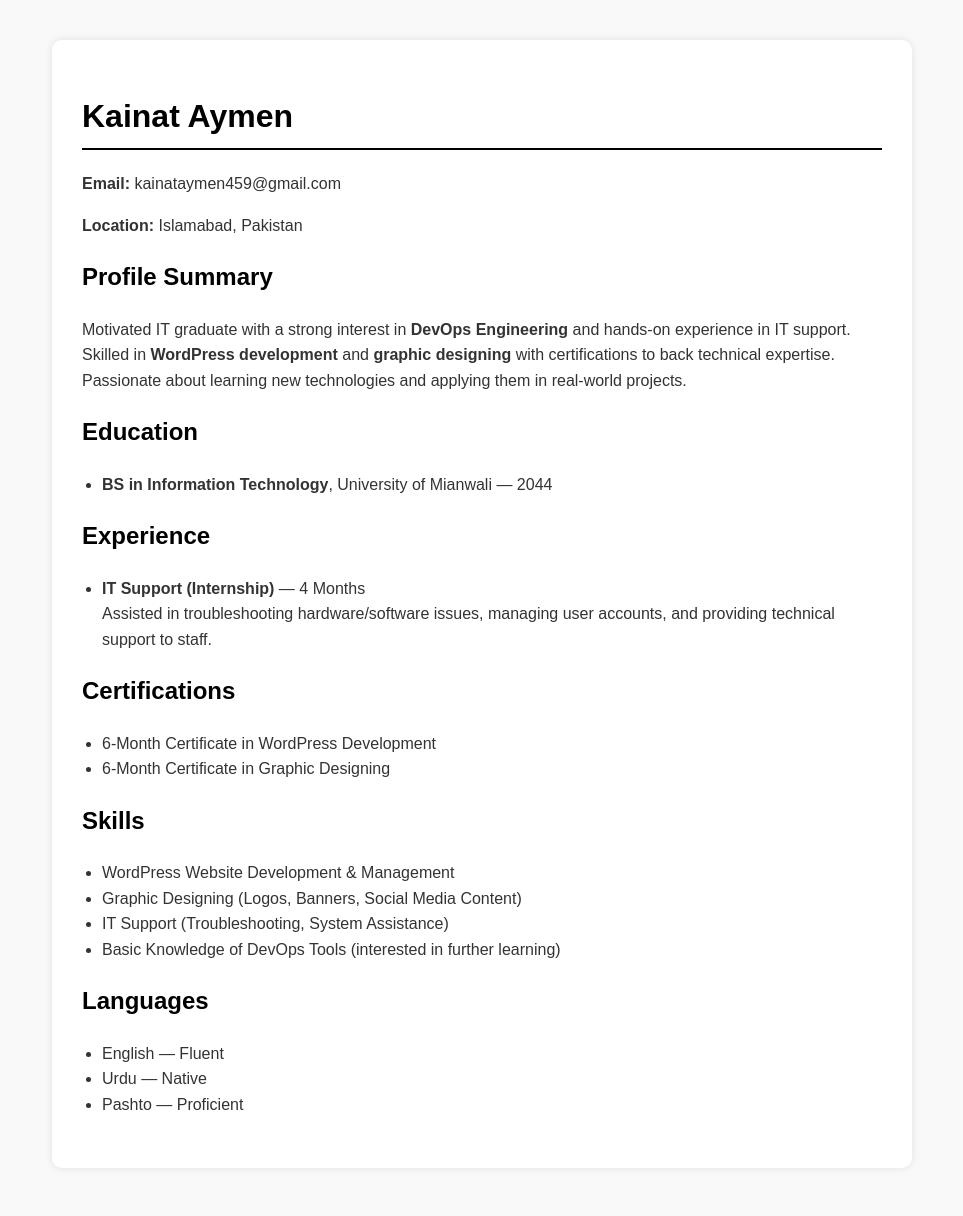
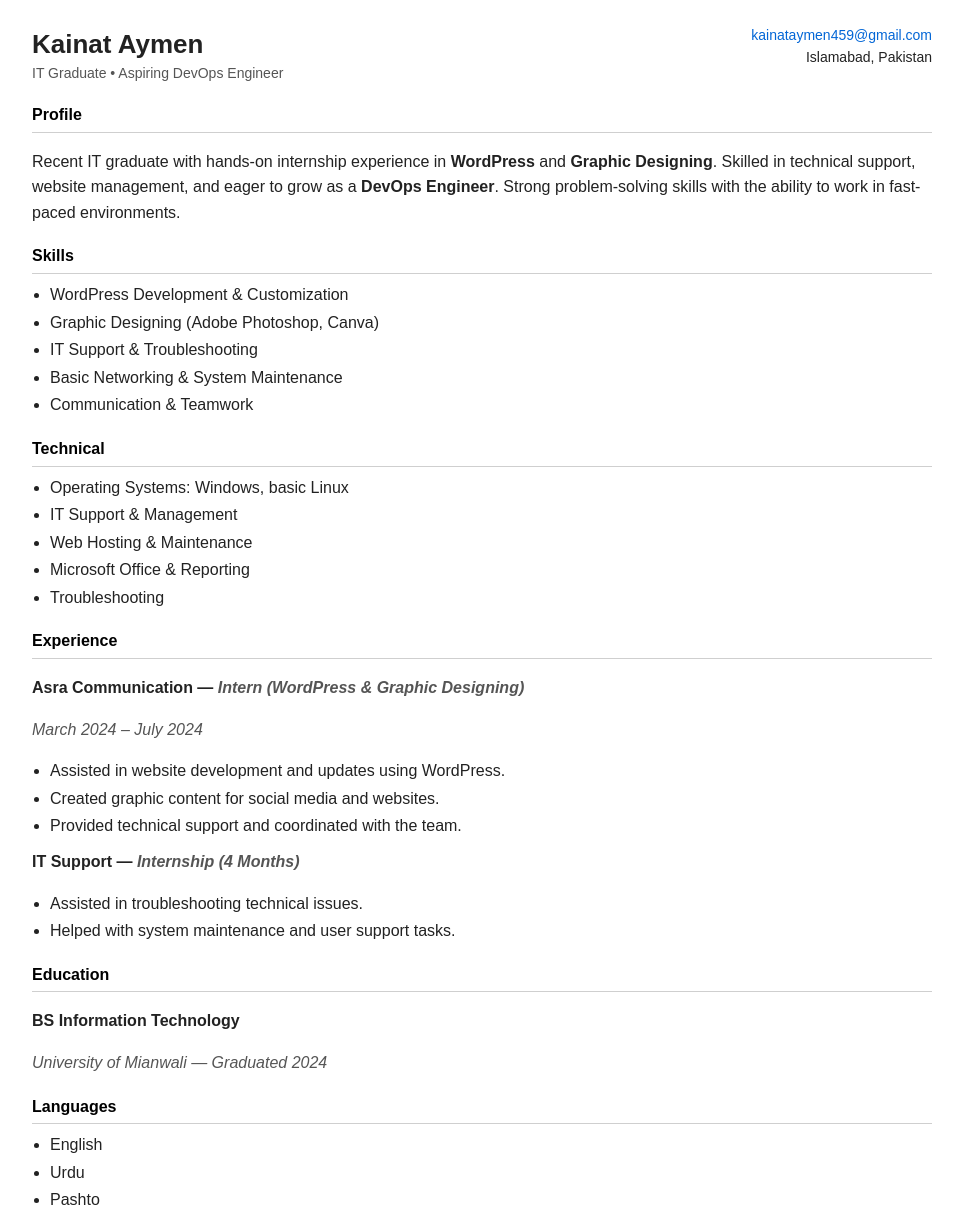
Before and after one commit to kainatAymen/kainatAymen.github.io, a plain HTML site: page index.html in a window 1280 px wide. Shown: the whole page, without its empty margins (158-1121 px from the left). Drawn offline with Linux system fonts and the light colour scheme.

Commit message:
updated index.html

```diff
--- a/index.html
+++ b/index.html
@@ -1,102 +1,133 @@
 <!DOCTYPE html>
 <html lang="en">
 <head>
-  <meta charset="UTF-8">
-  <title>Kainat Aymen - CV</title>
+  <meta charset="UTF-8" />
+  <title>Kainat Aymen – CV</title>
+  <meta name="viewport" content="width=device-width, initial-scale=1" />
   <style>
+    :root { --text:#222; --muted:#555; --rule:#cfcfcf; }
+    * { box-sizing: border-box; }
     body {
-      font-family: Arial, sans-serif;
-      margin: 40px;
+      font-family: Arial, Helvetica, sans-serif;
+      color: var(--text);
+      margin: 24px;
       line-height: 1.6;
-      background-color: #f9f9f9;
-      color: #333;
+      background:#fff;
     }
-    .container {
-      max-width: 800px;
-      margin: auto;
-      background: #fff;
-      padding: 30px;
-      border-radius: 10px;
-      box-shadow: 0 0 8px rgba(0,0,0,0.1);
+    .wrap { max-width: 900px; margin: 0 auto; }
+    /* Header */
+    .top {
+      display: flex; flex-wrap: wrap; align-items: flex-start;
+      gap: 8px 24px; margin-bottom: 8px;
     }
-    h1 {
-      border-bottom: 2px solid #000;
-      padding-bottom: 5px;
-      color: #000;
+    .name { font-size: 26px; font-weight: 700; }
+    .role { font-size: 14px; color: var(--muted); margin-top: -4px; }
+    .contact { margin-left:auto; text-align:right; font-size:14px; }
+    .contact a { color:#0366d6; text-decoration:none; }
+    .contact a:hover { text-decoration:underline; }
+    /* Section */
+    .sec { margin-top: 18px; }
+    .sec h2{
+      font-size:16px; font-weight:700; color:#000;
+      border-bottom:1px solid var(--rule); padding-bottom:4px; margin:0 0 8px 0;
     }
-    h2 {
-      margin-top: 20px;
-      color: #000;
-    }
-    ul {
-      margin: 0;
-      padding-left: 20px;
-    }
-    .section {
-      margin-bottom: 20px;
+    .block-title { font-weight:700; }
+    .subtle { color: var(--muted); font-style: italic; }
+    ul { margin: 6px 0 0 18px; padding:0; }
+    li { margin: 2px 0; }
+    /* Print tweaks */
+    @media print {
+      body { margin: 12mm; }
+      a { color: inherit; text-decoration: none; }
     }
   </style>
 </head>
 <body>
-  <div class="container">
-    <h1>Kainat Aymen</h1>
-    <p><strong>Email:</strong> kainataymen459@gmail.com</p>
-    <p><strong>Location:</strong> Islamabad, Pakistan</p>
+  <div class="wrap">
 
-    <div class="section">
-      <h2>Profile Summary</h2>
-      <p>
-        Motivated IT graduate with a strong interest in <strong>DevOps Engineering</strong> and
-        hands-on experience in IT support. Skilled in <strong>WordPress development</strong> and
-        <strong>graphic designing</strong> with certifications to back technical expertise.
-        Passionate about learning new technologies and applying them in real-world projects.
-      </p>
+    <!-- Header -->
+    <div class="top">
+      <div>
+        <div class="name">Kainat Aymen</div>
+        <div class="role">IT Graduate • Aspiring DevOps Engineer</div>
+      </div>
+      <div class="contact">
+        <div><a href="mailto:kainataymen459@gmail.com">kainataymen459@gmail.com</a></div>
+        <div>Islamabad, Pakistan</div>
+      </div>
     </div>
 
-    <div class="section">
-      <h2>Education</h2>
-      <ul>
-        <li><strong>BS in Information Technology</strong>, University of Mianwali — 2044</li>
-      </ul>
-    </div>
+    <!-- Profile -->
+    <section class="sec">
+      <h2>Profile</h2>
+      <p>
+        Recent IT graduate with hands-on internship experience in <strong>WordPress</strong> and
+        <strong>Graphic Designing</strong>. Skilled in technical support, website management, and
+        eager to grow as a <strong>DevOps Engineer</strong>. Strong problem-solving skills with the ability
+        to work in fast-paced environments.
+      </p>
+    </section>
 
-    <div class="section">
-      <h2>Experience</h2>
-      <ul>
-        <li>
-          <strong>IT Support (Internship)</strong> — 4 Months
-          <br>Assisted in troubleshooting hardware/software issues, managing user accounts, and
-          providing technical support to staff.
-        </li>
-      </ul>
-    </div>
-
-    <div class="section">
-      <h2>Certifications</h2>
-      <ul>
-        <li>6-Month Certificate in WordPress Development</li>
-        <li>6-Month Certificate in Graphic Designing</li>
-      </ul>
-    </div>
-
-    <div class="section">
+    <!-- Skills -->
+    <section class="sec">
       <h2>Skills</h2>
       <ul>
-        <li>WordPress Website Development & Management</li>
-        <li>Graphic Designing (Logos, Banners, Social Media Content)</li>
-        <li>IT Support (Troubleshooting, System Assistance)</li>
-        <li>Basic Knowledge of DevOps Tools (interested in further learning)</li>
+        <li>WordPress Development &amp; Customization</li>
+        <li>Graphic Designing (Adobe Photoshop, Canva)</li>
+        <li>IT Support &amp; Troubleshooting</li>
+        <li>Basic Networking &amp; System Maintenance</li>
+        <li>Communication &amp; Teamwork</li>
       </ul>
-    </div>
+    </section>
 
-    <div class="section">
+    <!-- Technical -->
+    <section class="sec">
+      <h2>Technical</h2>
+      <ul>
+        <li>Operating Systems: Windows, basic Linux</li>
+        <li>IT Support &amp; Management</li>
+        <li>Web Hosting &amp; Maintenance</li>
+        <li>Microsoft Office &amp; Reporting</li>
+        <li>Troubleshooting</li>
+      </ul>
+    </section>
+
+    <!-- Experience -->
+    <section class="sec">
+      <h2>Experience</h2>
+
+      <p class="block-title">Asra Communication — <span class="subtle">Intern (WordPress &amp; Graphic Designing)</span></p>
+      <p class="subtle">March 2024 – July 2024</p>
+      <ul>
+        <li>Assisted in website development and updates using WordPress.</li>
+        <li>Created graphic content for social media and websites.</li>
+        <li>Provided technical support and coordinated with the team.</li>
+      </ul>
+
+      <p class="block-title" style="margin-top:10px;">IT Support — <span class="subtle">Internship (4 Months)</span></p>
+      <ul>
+        <li>Assisted in troubleshooting technical issues.</li>
+        <li>Helped with system maintenance and user support tasks.</li>
+      </ul>
+    </section>
+
+    <!-- Education -->
+    <section class="sec">
+      <h2>Education</h2>
+      <p class="block-title">BS Information Technology</p>
+      <p class="subtle">University of Mianwali — Graduated 2024</p>
+    </section>
+
+    <!-- Languages -->
+    <section class="sec">
       <h2>Languages</h2>
       <ul>
-        <li>English — Fluent</li>
-        <li>Urdu — Native</li>
-        <li>Pashto — Proficient</li>
+        <li>English</li>
+        <li>Urdu</li>
+        <li>Pashto</li>
       </ul>
-    </div>
+    </section>
+
   </div>
 </body>
 </html>
```
